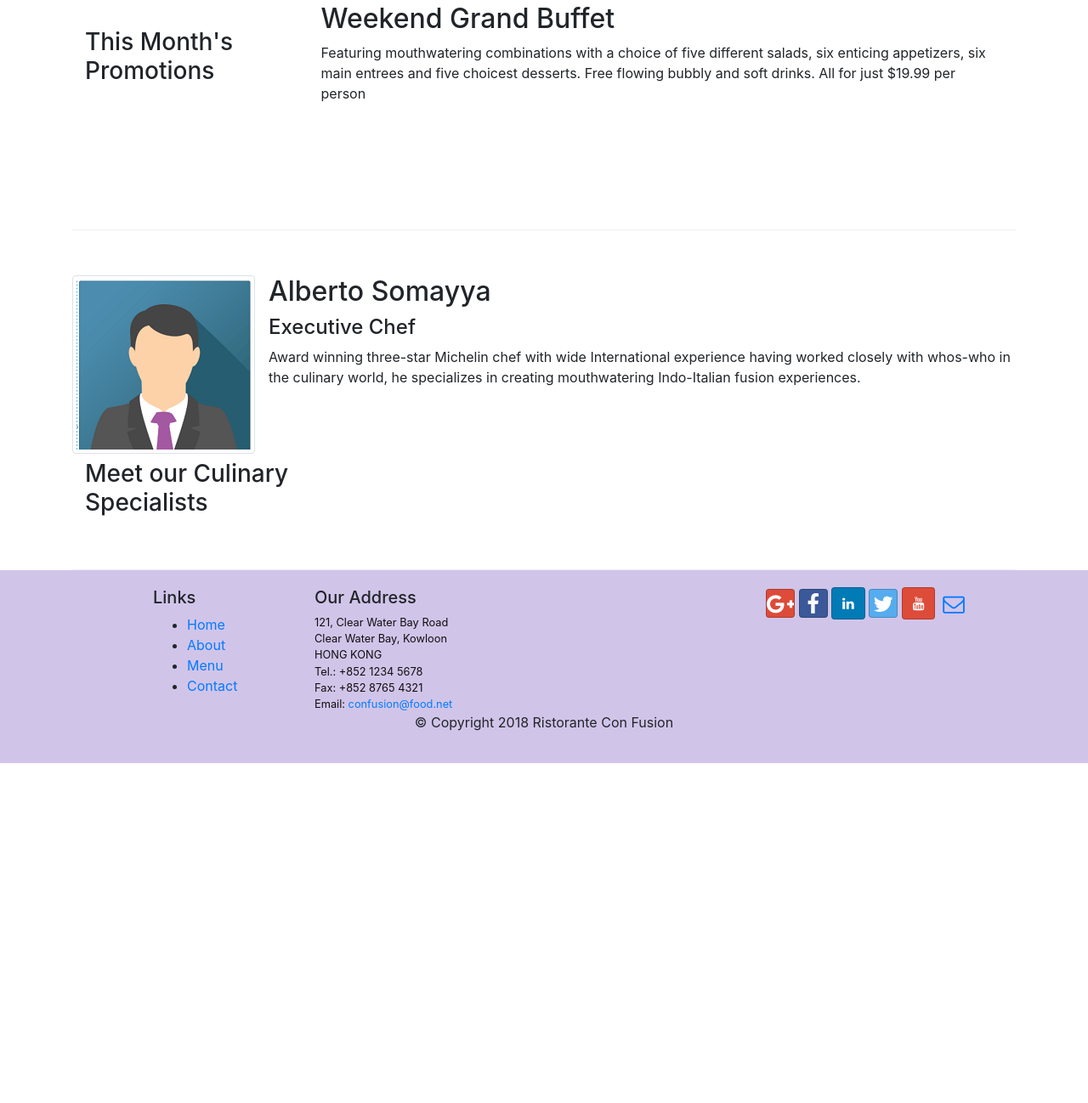
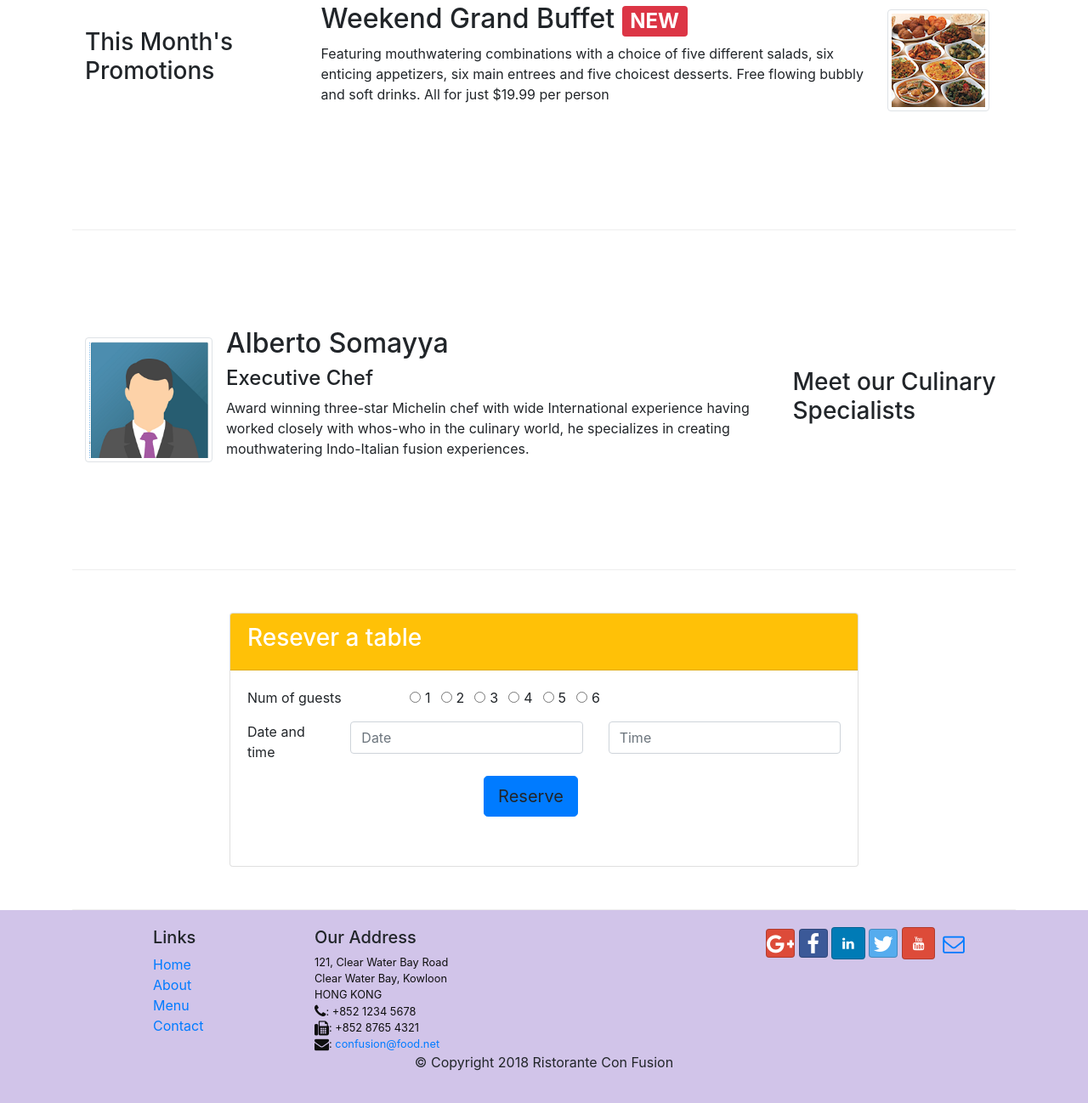
Before and after one commit to oliliyiyi/git-test-1, a website: page index.html in a window 1280 px wide. Shown: the part 818-2116 px from the top of the page at 85% size. Before the commit the page ends 1716 px from the top, so only its background shows below. Drawn offline with nearby package versions, Linux system fonts and the light colour scheme.

Commit message:
Update reserve card

```diff
--- a/css/style.css
+++ b/css/style.css
@@ -31,3 +31,6 @@ body{
 .navbar-dark{
     background-color: #512da8;
 }
+.card{
+    padding: 0px;
+}
--- a/index.html
+++ b/index.html
@@ -12,7 +12,14 @@
     <link rel="stylesheet" href="node_modules/bootstrap-social/bootstrap-social.css">
 
     <link href="css/style.css" rel="stylesheet">
+
+    <!-- jQuery first, then Popper.js, then Bootstrap JS. -->
+    <script src="node_modules/jquery/dist/jquery.slim.min.js"></script>
+    <script src="node_modules/popper.js/dist/umd/popper.min.js"></script>
+    <script src="node_modules/bootstrap/dist/js/bootstrap.min.js"></script>
+
     <title>Ristorante Con Fusion</title>
+
 </head>
 
 <body>
@@ -41,6 +48,9 @@
                 </div>
                 <div class="col-12 col-sm align-self-center">
                     <img src="img/logo.png" class="img-fluid">
+                    <!-- <button type="button" class="btn btn-warning btn-lg" data-toggle="collapse" data-target="#reserveBtn"> -->
+                        <a role="button" class="btn btn-warning offset-md-2 p-3" href="#reserveBtn">Reserve a table</a>
+                    <!-- </button> -->
                 </div>
             </div>
         </div>
@@ -51,7 +61,7 @@
             <div class="col-12 col-sm-4 order-sm-last col-md-3">
                 <h3>Our Lipsmacking Culinary Creations</h3>
             </div>
-            <!-- <div class="col col-sm order-sm-first col-md-12"> -->
+            <div class="col col-sm order-sm-first col-md">
                 <div class="media">
                     <img class="d-flex mr-3 img-thumbnail align-self-center" src="img/uthappizza.png" alt="Uthappizza">
                     <div class="media-body">
@@ -62,7 +72,7 @@
 
                     </div>
                 </div>
-            <!-- </div> -->
+            </div>
         </div>
 
 
@@ -71,31 +81,91 @@
                 <h3>This Month's Promotions</h3>
             </div>
             <div class="col col-sm col-md">
-                <h2>Weekend Grand Buffet</h2>
-                <p>Featuring mouthwatering combinations with a choice of five different salads, six enticing appetizers,
-                    six main entrees and five choicest desserts. Free flowing bubbly and soft drinks. All for just
-                    $19.99 per person </p>
-            </div>
+                <div class="media">
+                    <div class="media-body">
+                        <h2>Weekend Grand Buffet <span class="badge badge-danger">NEW</span></h2>
+                        <p class="d-none d-sm-block">Featuring mouthwatering combinations with a choice of five different salads, six enticing appetizers,
+                            six main entrees and five choicest desserts. Free flowing bubbly and soft drinks. All for just
+                            $19.99 per person </p>
+                    </div>
+                    <img class="d-flex mr-3 img-thumbnail align-self-center" src="img/buffet.png" alt="Buffet">
+                </div>
+             </div>
         </div>
 
         <div class="row row-content align-items-center">
             <div class="col-12 col-sm-4 order-sm-last col-md-3">
                 <h3>Meet our Culinary Specialists</h3>
             </div>
-            <!-- <div class="col col-sm order-sm-first col-md"> -->
+            <div class="col-12 col-sm-8 order-sm-first col-md-9">
                 <div class="media">
-                    <img class="d-flex mr-3 img-thumbnail align-self-center" src="img/alberto.png" alt="Alberto Somayya">
+                    <img class="d-flex mr-3 img-thumbnail align-self-center" width="150px" src="img/alberto.png" alt="Alberto Somayya">
                     <div class="media-body">
                         <h2 class="mt-0">Alberto Somayya</h2>
                         <h4>Executive Chef</h4>
                         <p class="d-none d-sm-block">
                             Award winning three-star Michelin chef with wide International experience having worked closely
-                            with
-                            whos-who in the culinary world, he specializes in creating mouthwatering Indo-Italian fusion
+                            with whos-who in the culinary world, he specializes in creating mouthwatering Indo-Italian fusion
                             experiences. </p>
                     </div>
                 </div>
-            <!-- </div> -->
+            </div>
+        </div>
+        <div class="row row-content">
+            <div class="card col-12 offset-md-2 col-md-8" id="reserveBtn">
+                <form>
+                    <div class="card-header text-white bg-warning">
+                        <h3>Resever a table</h3>
+                    </div>
+                    <div class="card-body">
+                        <div class="form-group row">
+                            <label class="form-check-label col-sm-3">Num of guests</label>
+                            <div class="form-check form-check-inline ml-4">
+                                <input class="form-check-input" type="radio" name="inlineRadioOptions" id="inlineRadio1"
+                                    value="option1">
+                                <label class="form-check-label" for="inlineRadio1">1</label>
+                            </div>
+                            <div class="form-check form-check-inline">
+                                <input class="form-check-input" type="radio" name="inlineRadioOptions" id="inlineRadio2"
+                                    value="option2">
+                                <label class="form-check-label" for="inlineRadio2">2</label>
+                            </div>
+                            <div class="form-check form-check-inline">
+                                <input class="form-check-input" type="radio" name="inlineRadioOptions" id="inlineRadio3"
+                                    value="option3">
+                                <label class="form-check-label" for="inlineRadio3">3</label>
+                            </div>
+                            <div class="form-check form-check-inline">
+                                <input class="form-check-input" type="radio" name="inlineRadioOptions" id="inlineRadio4"
+                                    value="option4">
+                                <label class="form-check-label" for="inlineRadio4">4</label>
+                            </div>
+                            <div class="form-check form-check-inline">
+                                <input class="form-check-input" type="radio" name="inlineRadioOptions" id="inlineRadio5"
+                                    value="option5">
+                                <label class="form-check-label" for="inlineRadio5">5</label>
+                            </div>
+                            <div class="form-check form-check-inline">
+                                <input class="form-check-input" type="radio" name="inlineRadioOptions" id="inlineRadio6"
+                                    value="option6">
+                                <label class="form-check-label" for="inlineRadio6">6</label>
+                            </div>
+                        </div>
+                        <div class="form-group row">
+                            <label class="form-check-label col-sm-2">Date and time</label>
+                            <div class="col-sm-5">
+                                    <input type="text" class="form-control" name="" placeholder="Date">
+                                </div>
+                                <div class=" col-sm-5">
+                                    <input type="text" class="form-control" name="" placeholder="Time">
+                                </div>
+                        </div>
+                        <div class="form-group row mr-3 justify-content-center">
+                            <a class="btn btn-primary btn-lg ">Reserve</a>
+                        </div>
+                    </div>
+                </form>
+            </div>
         </div>
     </div>
 
@@ -104,7 +174,7 @@
             <div class="row align-self-center">
                 <div class="col-4 offset-1 col-sm-2">
                     <h5>Links</h5>
-                    <ul>
+                    <ul class="list-unstyled">
                         <li><a href="#">Home</a></li>
                         <li><a href="#">About</a></li>
                         <li><a href="#">Menu</a></li>
@@ -117,9 +187,10 @@
                         121, Clear Water Bay Road<br>
                         Clear Water Bay, Kowloon<br>
                         HONG KONG<br>
-                        Tel.: +852 1234 5678<br>
-                        Fax: +852 8765 4321<br>
-                        Email: <a href="mailto:confusion@food.net">confusion@food.net</a>
+                        <i class="fa fa-phone fa-lg"></i>: +852 1234 5678<br>
+                        <i class="fa fa-fax fa-lg"></i>: +852 8765 4321<br>
+                        <i class="fa fa-envelope fa-lg"></i>:
+                        <a href="mailto:confusion@food.net">confusion@food.net</a>
                     </address>
                 </div>
                 <div class="col-12 col-sm-4">
@@ -145,10 +216,6 @@
             </div>
         </div>
     </footer>
-    <!-- jQuery first, then Popper.js, then Bootstrap JS. -->
-    <script src="node_modules/jquery/dist/jquery.slim.min.js"></script>
-    <script src="node_modules/popper.js/dist/umd/popper.min.js"></script>
-    <script src="node_modules/bootstrap/dist/js/bootstrap.min.js"></script>
 
 </body>
 
```
